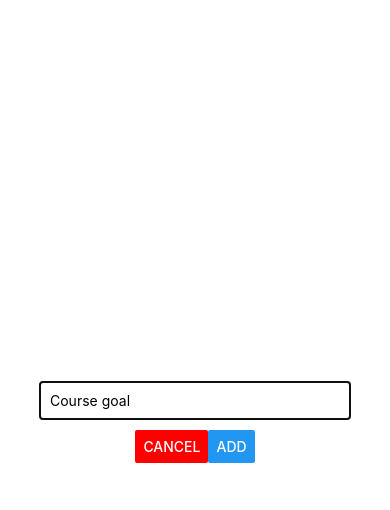
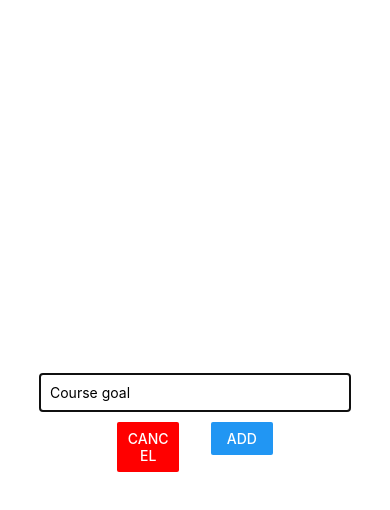
Before and after one commit to wechuli/react_native, a React Native app in the folder rn-complete-guide/: screen / in a window 390 px wide. Both pictures are taken after a click on the button "ADD NEW GOAL". Shown: the top 510 px of the page. Built offline with nearby package versions, Linux system fonts and the light colour scheme.

Commit message:
finishing basic RN app

```diff
--- a/rn-complete-guide/components/GoalInput.js
+++ b/rn-complete-guide/components/GoalInput.js
@@ -22,8 +22,12 @@ const GoalInput = props => {
           value={enteredGoal}
         />
         <View style={styles.buttons}>
-          <Button title="CANCEL" color="red" onPress={cancelGoal} />
-          <Button title="ADD" onPress={addGoalHandler} />
+          <View style={styles.button}>
+            <Button title="CANCEL" color="red" onPress={cancelGoal} />
+          </View>
+          <View style={styles.button}>
+            <Button title="ADD" onPress={addGoalHandler} />
+          </View>
         </View>
       </View>
     </Modal>
@@ -45,7 +49,12 @@ const styles = StyleSheet.create({
   },
   buttons: {
     display: "flex",
-    flexDirection: "row"
+    flexDirection: "row",
+    justifyContent: "space-between",
+    width: "40%"
+  },
+  button: {
+    width: "40%"
   }
 });
 
```
